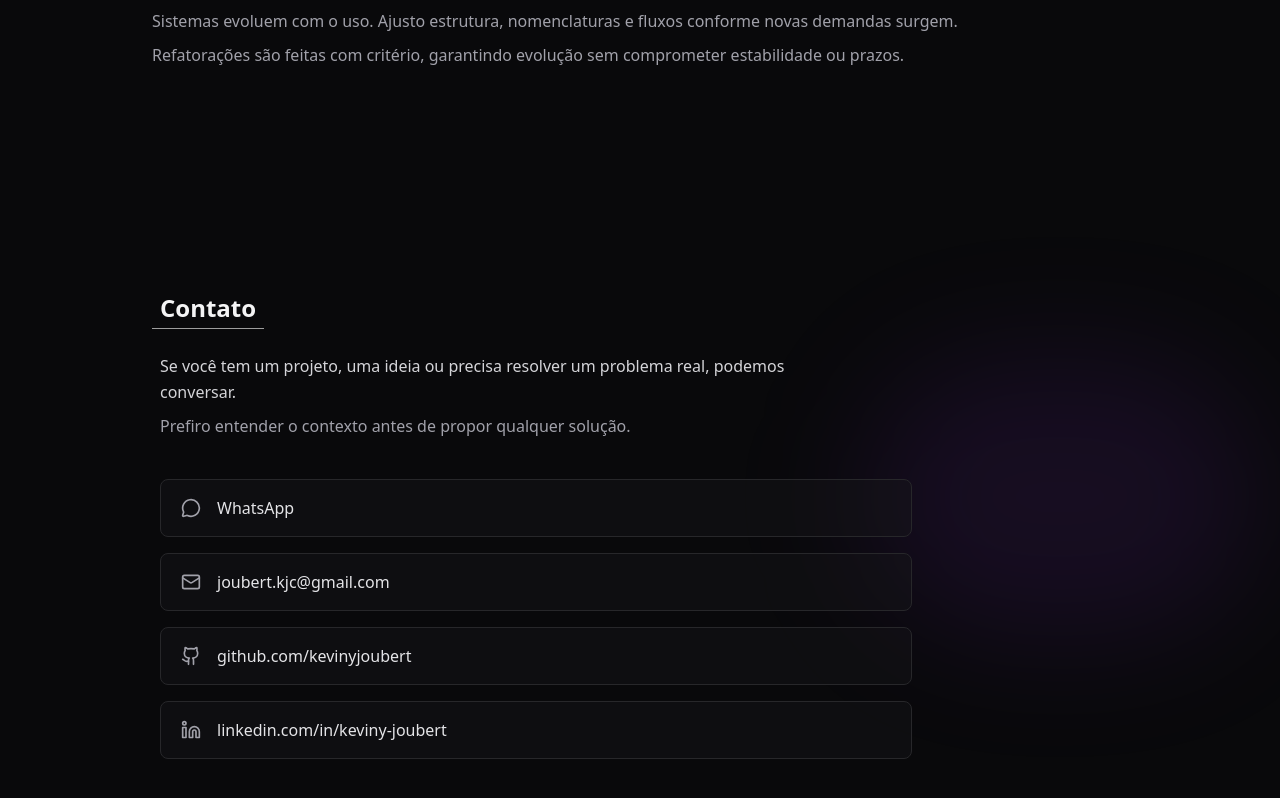
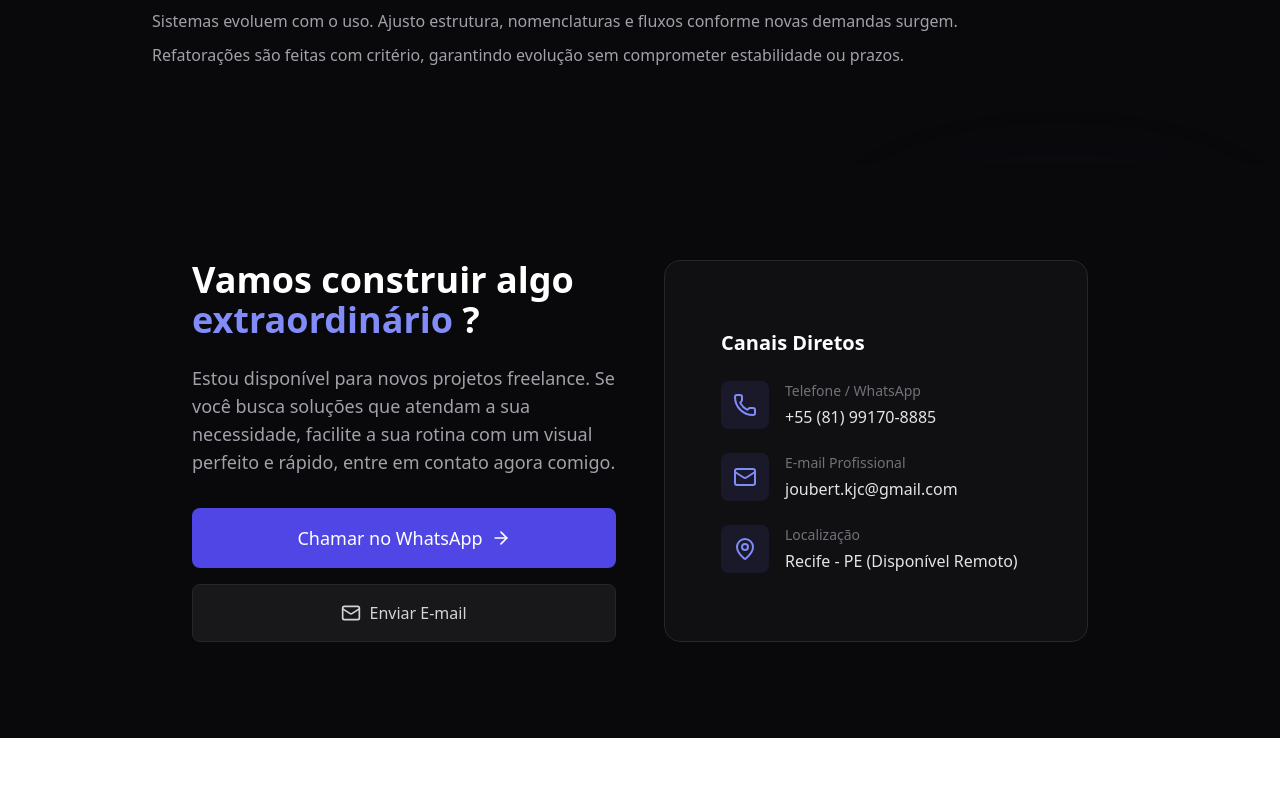
Before and after one commit to kevinyjoubert/site-curriculo, a React (Vite) app: page / in a window 1280 px wide. Shown: the part 3323-4121 px from the top of the page. After the commit the page ends 4061 px from the top, so only its background shows below. Built offline with nearby package versions, Linux system fonts and the light colour scheme.

Commit message:
feat: ajuste no contatos, deixando mais profissional o layout - parcial

```diff
--- a/src/components/ui/Button.tsx
+++ b/src/components/ui/Button.tsx
@@ -4,6 +4,7 @@ type ButtonProps = {
   href?: string
   variant?: 'primary' | 'secondary'
   disabled?: boolean
+  className?: string
 }
 
 export function Button({
@@ -12,6 +13,7 @@ export function Button({
   href,
   variant = 'primary',
   disabled = false,
+  className,
 }: ButtonProps) {
   const base =
     `
@@ -24,6 +26,7 @@ export function Button({
     focus-visible:ring-offset-zinc-950
     disabled:opacity-50
     disabled:cursor-not-allowed
+    ${className ?? ''}
     `
 
   const variants = {
--- a/src/sections/Contact.tsx
+++ b/src/sections/Contact.tsx
@@ -1,61 +1,41 @@
-import { Mail, Github, Linkedin, MessageCircle } from 'lucide-react'
+import { Mail, Phone, MapPin, ArrowRight } from 'lucide-react'
+import { Button } from '../components/ui/Button'
 
 export function Contact() {
+
+  const handleWhatsAppClick = () => {
+    const text = encodeURIComponent("Olá Keviny, vi seu portfólio e gostaria de discutir um projeto.")
+    window.open(`https://wa.me/5581991708885?text=${text}`, '_blank')
+  }
+
   return (
-    <section id="contato" className="py-32 scroll-mt-20">
-      <div className="w-[80vw] max-w-[1400px] mx-auto px-6">
+    <section id="contato" className="py-24 bg-zinc-950 relative overflow-hidden">
+      <div className="container mx-auto px-6 relative z-10">
+        <div className="max-w-4xl mx-auto">
+          <div className="grid md:grid-cols-2 gap-12 items-center">
 
-        {/* Título */}
-        <h2 className="
-          inline-block
-          px-2
-          pb-1
-          text-2xl
-          font-bold
-          border-b
-          border-white/60
-        ">
-          Contato
+            {/* Coluna de Chamada para Ação */}
+            <div>
+              <h2 className="text-3xl md:text-4xl font-bold text-white mb-6">
+                Vamos construir algo <span className="text-indigo-400">extraordinário</span> ?
               </h2>
-
-        {/* Texto */}
-        <p className="mt-6 max-w-2xl px-2 text-zinc-300 leading-relaxed">
-          Se você tem um projeto, uma ideia ou precisa resolver um problema
-          real, podemos conversar.
+              <p className="text-zinc-400 mb-8 text-lg">
+                Estou disponível para novos projetos freelance. Se você busca soluções que atendam a sua necessidade,
+                facilite a sua rotina com um visual perfeito e rápido, entre em contato agora comigo.
               </p>
 
-        <p className="mt-2 max-w-2xl px-2 text-zinc-400 leading-relaxed">
-          Prefiro entender o contexto antes de propor qualquer solução.
-        </p>
+              <div className="flex flex-col gap-4">
+                {/* Botão Principal de Conversão */}
+                <Button
+                  onClick={handleWhatsAppClick}
+                  className="w-full md:w-auto bg-green-600 hover:bg-green-700 text-white py-4 text-lg"
+                >
+                  Chamar no WhatsApp <ArrowRight className="ml-2 w-5 h-5" />
+                </Button>
 
-        {/* Botões */}
-        <div className="
-          mt-10
-          px-2
-          grid
-          gap-4
-          max-w-3xl
-        ">
-          {/* WhatsApp */}
                 <a
-            aria-label="Entrar em contato via WhatsApp"
-            href="https://wa.me/5581991708885?text=Olá%20Keviny,%0A%0AVim%20através%20do%20seu%20site%20e%20gostaria%20de%20conversar%20sobre%20um%20projeto.%0APodemos%20falar%20sobre%20escopo,%20prazo%20e%20viabilidade?"
-            target="_blank"
-            rel="noopener noreferrer"
-            className="
-            group
-            flex
-            items-center
-            gap-4
-            rounded-lg
-            border
-            border-zinc-800
-            bg-zinc-900/40
-            px-5
-            py-4
-            transition
-            hover:border-green-500/50
-            hover:bg-zinc-900/70
+                  href="mailto:joubert.kjc@gmail.com?subject=Contato%20via%20site%20-%20Keviny%20Joubert&body=Olá%20Keviny,%0A%0AVim%20através%20do%20seu%20site%20e%20gostaria%20de%20conversar%20sobre%20um%20projeto."
+                  className="w-full md:w-auto flex items-center justify-center gap-2 px-6 py-4 rounded-lg bg-zinc-900 border border-zinc-800 text-zinc-300 hover:bg-zinc-800 hover:text-white transition-colors
                     focus:outline-none
                     focus-visible:ring-2
                     focus-visible:ring-indigo-500/60
@@ -63,108 +43,49 @@ export function Contact() {
                     focus-visible:ring-offset-zinc-950
                   "
                 >
-            <MessageCircle aria-hidden="true" className="w-5 h-5 text-zinc-400 group-hover:text-green-400" />
-            <span className="text-zinc-200">
-            WhatsApp
-            </span>
+                  <Mail className="w-5 h-5" />
+                  Enviar E-mail
                 </a>
+              </div>
+            </div>
 
-          {/* Email */}
-          <a
-            aria-label="Enviar email para Keviny Joubert"
-            href="mailto:joubert.kjc@gmail.com?subject=Contato%20via%20site%20-%20Keviny%20Joubert&body=Olá%20Keviny,%0A%0AVim%20através%20do%20seu%20site%20e%20gostaria%20de%20conversar%20sobre%20um%20projeto."
-            className="
-              group
-              flex
-              items-center
-              gap-4
-              rounded-lg
-              border
-              border-zinc-800
-              bg-zinc-900/40
-              px-5
-              py-4
-              transition
-              hover:border-indigo-500/50
-              hover:bg-zinc-900/70
-              focus:outline-none
-              focus-visible:ring-2
-              focus-visible:ring-indigo-500/60
-              focus-visible:ring-offset-2
-              focus-visible:ring-offset-zinc-950
-            "
-          >
-            <Mail aria-hidden="true" className="w-5 h-5 text-zinc-400 group-hover:text-indigo-400" />
-            <span className="text-zinc-200">
-              joubert.kjc@gmail.com
-            </span>
-          </a>
+            {/* Coluna de Informações Diretas */}
+            <div className="bg-zinc-900/50 px-14 h-full flex justify-center flex-col rounded-2xl border border-zinc-800 backdrop-blur-sm">
+              <h3 className="text-xl font-semibold text-white mb-6">Canais Diretos</h3>
+              <div className="space-y-6">
+                <div className="flex items-start gap-4">
+                  <div className="p-3 bg-indigo-500/10 rounded-lg text-indigo-400">
+                    <Phone className="w-6 h-6" />
+                  </div>
+                  <div>
+                    <p className="text-sm text-zinc-500 mb-1">Telefone / WhatsApp</p>
+                    <p className="text-zinc-200 font-medium">+55 (81) 99170-8885</p>
+                  </div>
+                </div>
 
-          {/* GitHub */}
-          <a
-            aria-label="Acessar GitHub de Keviny Joubert"
-            href="https://github.com/kevinyjoubert"
-            target="_blank"
-            rel="noopener noreferrer"
-            className="
-              group
-              flex
-              items-center
-              gap-4
-              rounded-lg
-              border
-              border-zinc-800
-              bg-zinc-900/40
-              px-5
-              py-4
-              transition
-              hover:border-indigo-500/50
-              hover:bg-zinc-900/70
-              focus:outline-none
-              focus-visible:ring-2
-              focus-visible:ring-indigo-500/60
-              focus-visible:ring-offset-2
-              focus-visible:ring-offset-zinc-950
-            "
-          >
-            <Github aria-hidden="true" className="w-5 h-5 text-zinc-400 group-hover:text-indigo-400" />
-            <span className="text-zinc-200">
-              github.com/kevinyjoubert
-            </span>
-          </a>
+                <div className="flex items-start gap-4">
+                  <div className="p-3 bg-indigo-500/10 rounded-lg text-indigo-400">
+                    <Mail className="w-6 h-6" />
+                  </div>
+                  <div>
+                    <p className="text-sm text-zinc-500 mb-1">E-mail Profissional</p>
+                    <p className="text-zinc-200 font-medium">joubert.kjc@gmail.com</p>
+                  </div>
+                </div>
 
-          {/* LinkedIn */}
-          <a
-            aria-label="Acessar LinkedIn de Keviny Joubert"
-            href="https://linkedin.com/in/keviny-joubert"
-            target="_blank"
-            rel="noopener noreferrer"
-            className="
-              group
-              flex
-              items-center
-              gap-4
-              rounded-lg
-              border
-              border-zinc-800
-              bg-zinc-900/40
-              px-5
-              py-4
-              transition
-              hover:border-indigo-500/50
-              hover:bg-zinc-900/70
-              focus:outline-none
-              focus-visible:ring-2
-              focus-visible:ring-indigo-500/60
-              focus-visible:ring-offset-2
-              focus-visible:ring-offset-zinc-950
-            "
-          >
-            <Linkedin aria-hidden="true" className="w-5 h-5 text-zinc-400 group-hover:text-indigo-400" />
-            <span className="text-zinc-200">
-              linkedin.com/in/keviny-joubert
-            </span>
-          </a>
+                <div className="flex items-start gap-4">
+                  <div className="p-3 bg-indigo-500/10 rounded-lg text-indigo-400">
+                    <MapPin className="w-6 h-6" />
+                  </div>
+                  <div>
+                    <p className="text-sm text-zinc-500 mb-1">Localização</p>
+                    <p className="text-zinc-200 font-medium">Recife - PE (Disponível Remoto)</p>
+                  </div>
+                </div>
+              </div>
+            </div>
+
+          </div>
         </div>
       </div>
     </section>
```
Lines whose indentation alone changed are shown as unchanged.
